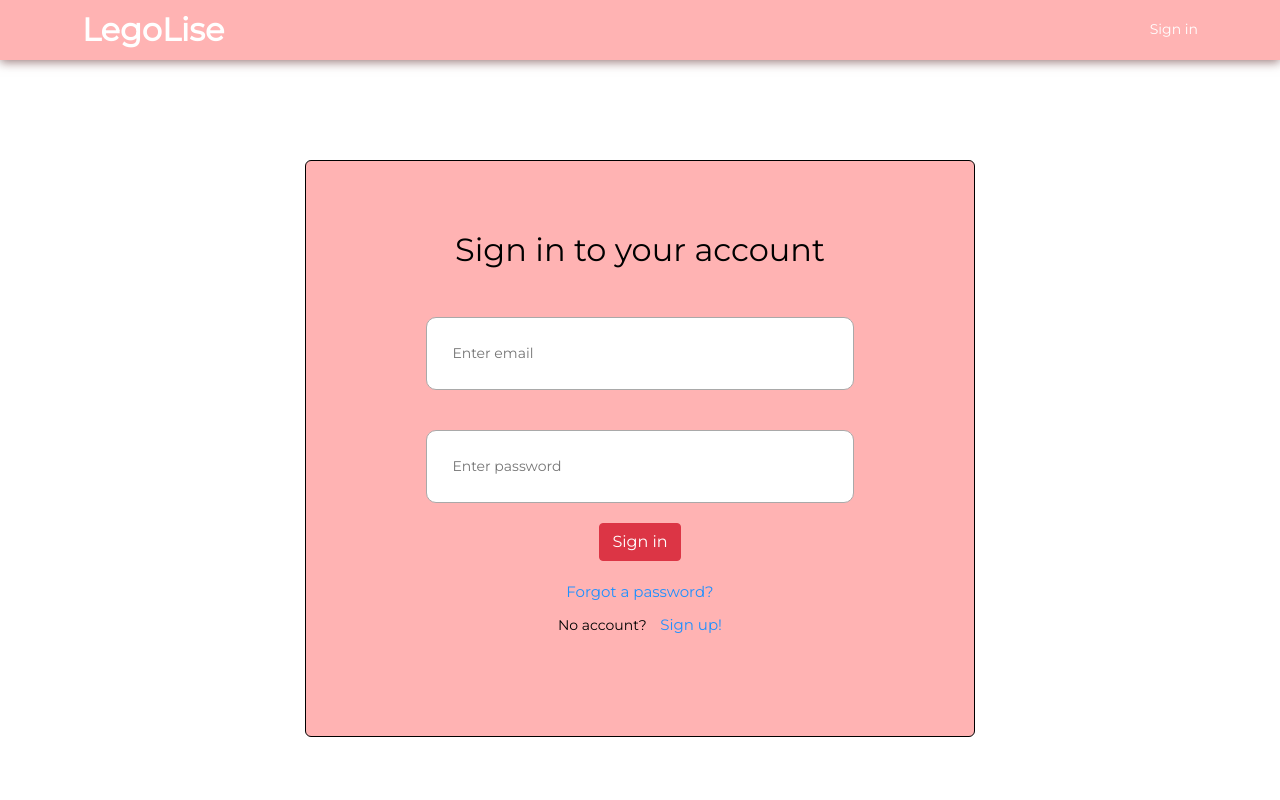
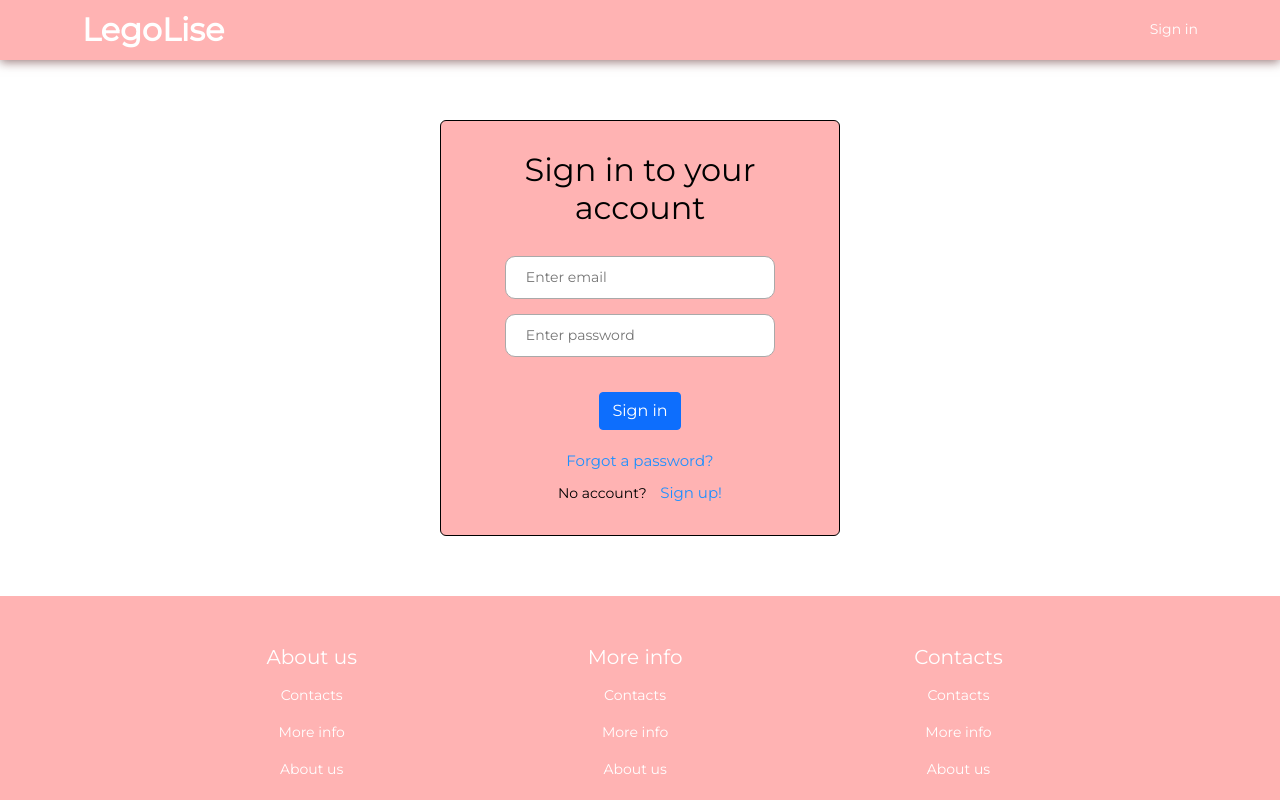
Before and after one commit to danulqua/legolise, a React (Create React App) app in the folder client/: page /login in a window 1280 px wide. Shown: the top 800 px of the page. Built offline with nearby package versions, Linux system fonts and the light colour scheme.

Commit message:
Add protected routes

```diff
--- a/client/src/components/App/App.jsx
+++ b/client/src/components/App/App.jsx
@@ -4,6 +4,7 @@ import { Container } from 'reactstrap';
 import './App.css';
 import Header from '../header/header.jsx';
 import Footer from '../footer/footer.jsx';
+import ProtectedRoute from '../protected-route/protected-route.jsx';
 import {
   FeedPage,
   ProfilePage,
@@ -16,10 +17,9 @@ import {
 } from '../pages';
 
 const App = () => {
-  const [authUser, setAuthUser] = useState(null);
+  const [authUser, setAuthUser] = useState();
 
   const loginUser = (user) => setAuthUser({ authUser: { ...user } });
-
   const logoutUser = () => setAuthUser({ authUser: null });
 
   return (
@@ -45,12 +45,13 @@ const App = () => {
               component={(props) => <Login loginUser={loginUser} {...props} />}
             />
             <Route exact path='/posts' component={FeedPage} />
-            <Route exact path='/posts/add' component={NewPostPage} />
+            <ProtectedRoute exact path='/posts/add' component={NewPostPage} />
             <Route exact path='/posts/:id' component={PostPage} />
-            <Route exact path='/profile' component={ProfilePage} />
+            <ProtectedRoute exact path='/profile' component={ProfilePage} />
+            {/* <Route exact path='/profile' component={ProfilePage} /> */}
             <Route exact path='/register' component={SignUpMenu} />
             {/* <Route exact path='/editProfile' component={ProfileEditPage} /> */}
-            <Route exact path='/editProfile'>
+            <ProtectedRoute exact path='/editProfile'>
               <ProfileEditPage
                 username='vasil4242'
                 email='vasil@gmail.com'
@@ -58,8 +59,8 @@ const App = () => {
                 gender='male'
                 dateOfBirth='2021-12-12'
               />
-            </Route>
-            <Route exact path='/posts/:id/edit' component={EditPost} />
+            </ProtectedRoute>
+            <ProtectedRoute exact path='/posts/:id/edit' component={EditPost} />
           </Switch>
         </Container>
         <Footer />
--- a/client/src/components/pages/login-page/login-page.jsx
+++ b/client/src/components/pages/login-page/login-page.jsx
@@ -21,17 +21,19 @@ const Login = (props) => {
 
   const onLogin = (e) => {
     e.preventDefault();
+
     const userData = {
       email: email,
       password: password
     };
+
     console.log(userData);
+
     authService.login(userData).then((data) => {
       if (!data.error) {
         props.loginUser(data);
         console.log(data);
-        const storage = LocalStorageService;
-        storage.setToken(data.token);
+        LocalStorageService.setToken(data.token);
         return props.history.push('/');
       }
       console.log('error occured');
@@ -39,7 +41,7 @@ const Login = (props) => {
   };
 
   return (
-    <div className='container-login-page'>
+    <div className='login-wrapper'>
       <h2>Sign in to your account</h2>
       <div className='login-inputs'>
         <form method='POST'>
@@ -61,7 +63,7 @@ const Login = (props) => {
             onChange={handlerInput}
             required
           ></input>
-          <button className='btn btn-danger' type='submit' onClick={onLogin}>
+          <button className='btn btn-primary' type='submit' onClick={onLogin}>
             Sign in
           </button>
         </form>
--- a/client/src/components/pages/login-page/login-page.scss
+++ b/client/src/components/pages/login-page/login-page.scss
@@ -1,15 +1,14 @@
-.container-login-page {
+.login-wrapper {
+  margin: 60px auto;
+  padding: 30px;
   text-align: center;
-  padding-top: 70px;
-  width: 60%;
+  width: 400px;
   background-color: #ffb3b3;
   border-radius: 6px;
   border: 1px solid black;
   display: flex;
   align-items: center;
   flex-direction: column;
-  margin: 100px auto 70px;
-  padding-bottom: 100px;
 }
 
 .login-inputs {
@@ -18,16 +17,21 @@
   justify-content: center;
   align-items: center;
   flex-direction: column;
-}
 
-.login-inputs input {
-  width: 80%;
-  padding: 25px;
-  margin-top: 40px;
-  border: 1px solid darkgrey;
-  border-radius: 10px;
-  margin-left: 20px;
-  margin-right: 20px;
+  form {
+    display: flex;
+    flex-direction: column;
+    gap: 15px;
+    margin-top: 20px;
+  }
+
+  input {
+    padding: 10px 20px;
+    border: 1px solid darkgrey;
+    border-radius: 10px;
+    margin-left: 20px;
+    margin-right: 20px;
+  }
 }
 
 .login-inputs a {
--- /dev/null
+++ b/client/src/components/protected-route/protected-route.jsx
@@ -0,0 +1,17 @@
+import React from 'react';
+import { Redirect, Route } from 'react-router-dom';
+import LocalStorageService from '../../helpers/storageService';
+
+const ProtectedRoute = ({ component: Component, ...restOfProps }) => {
+  const token = LocalStorageService.getAccessToken();
+  console.log(token);
+
+  return (
+    <Route
+      {...restOfProps}
+      render={(props) => (token ? <Component {...props} /> : <Redirect to='/login' />)}
+    />
+  );
+};
+
+export default ProtectedRoute;
--- a/client/src/helpers/storageService.js
+++ b/client/src/helpers/storageService.js
@@ -1,20 +1,13 @@
-const LocalStorageService = (() => {
-  const _setToken = (accessToken) => {
+class LocalStorageService {
+  static setToken = (accessToken) => {
     localStorage.setItem('access_token', accessToken);
   };
 
-  const _getAccessToken = () => {
-    return localStorage.getItem('access_token');
-  };
+  static getAccessToken = () => localStorage.getItem('access_token');
 
-  const _clearToken = () => {
+  static clearToken = () => {
     localStorage.removeItem('access_token');
   };
+}
 
-  return {
-    setToken: _setToken,
-    getAccessToken: _getAccessToken,
-    clearToken: _clearToken
-  };
-})();
 export default LocalStorageService;
```
Also changed, not shown: client/src/components/pages/post-page/post-page.scss (+0 -9 lines).
